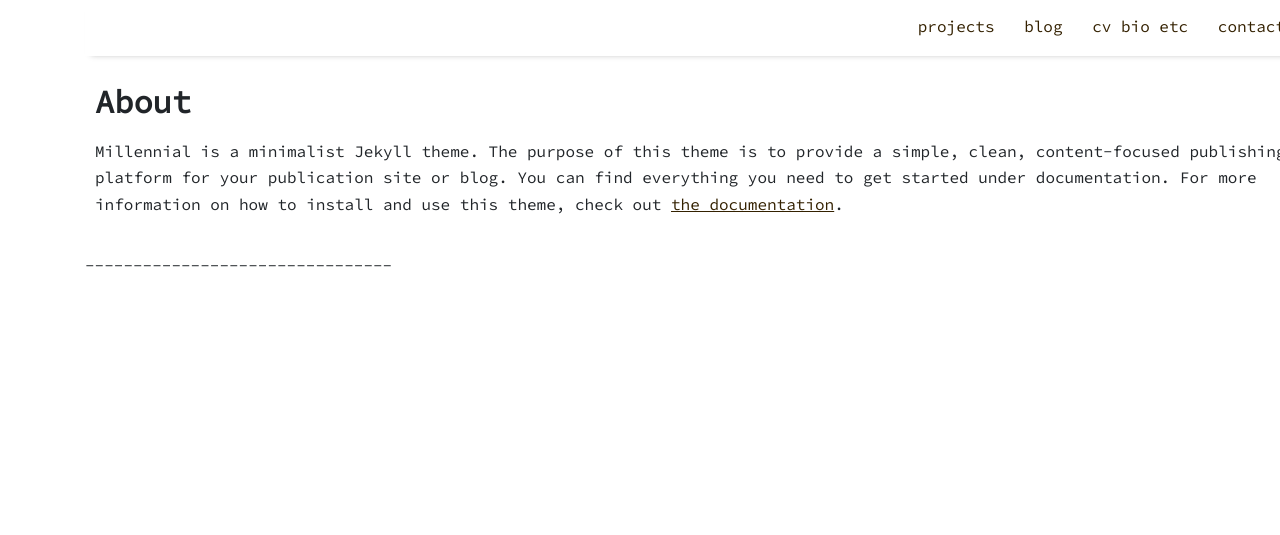
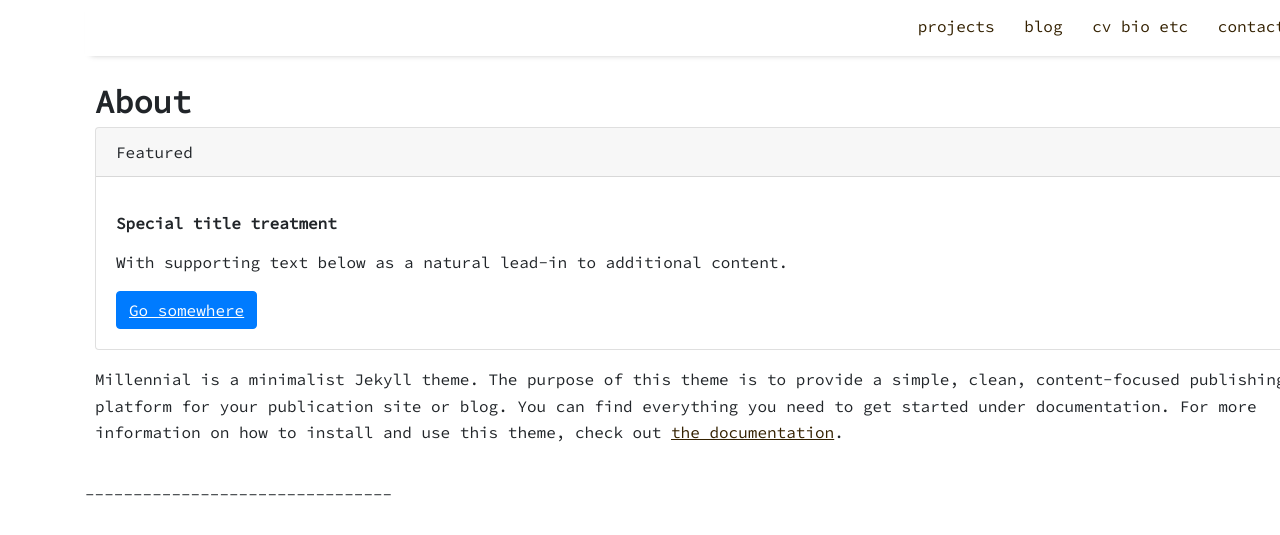
Before and after one commit to agamurian/agamurian.github.io, a Jekyll site: the page built from pages/about.md, in a window 1280 px wide. Shown: the top 535 px of the page. Built offline with Jekyll 4.4.1, drawn with Linux system fonts in a browser that asks for light colours; nearby versions of some CDN libraries.

Commit message:
Update about.md

```diff
--- a/pages/about.md
+++ b/pages/about.md
@@ -3,4 +3,15 @@ layout: misc
 title: About
 ---
 
+<div class="card">
+  <div class="card-header">
+    Featured
+  </div>
+  <div class="card-body">
+    <h5 class="card-title">Special title treatment</h5>
+    <p class="card-text">With supporting text below as a natural lead-in to additional content.</p>
+    <a href="#" class="btn btn-primary">Go somewhere</a>
+  </div>
+</div>
+
 Millennial is a minimalist Jekyll theme. The purpose of this theme is to provide a simple, clean, content-focused publishing platform for your publication site or blog. You can find everything you need to get started under documentation. For more information on how to install and use this theme, check out [the documentation]({{ site.github.url }}{% post_url 2016-10-10-getting-started %}).
```
